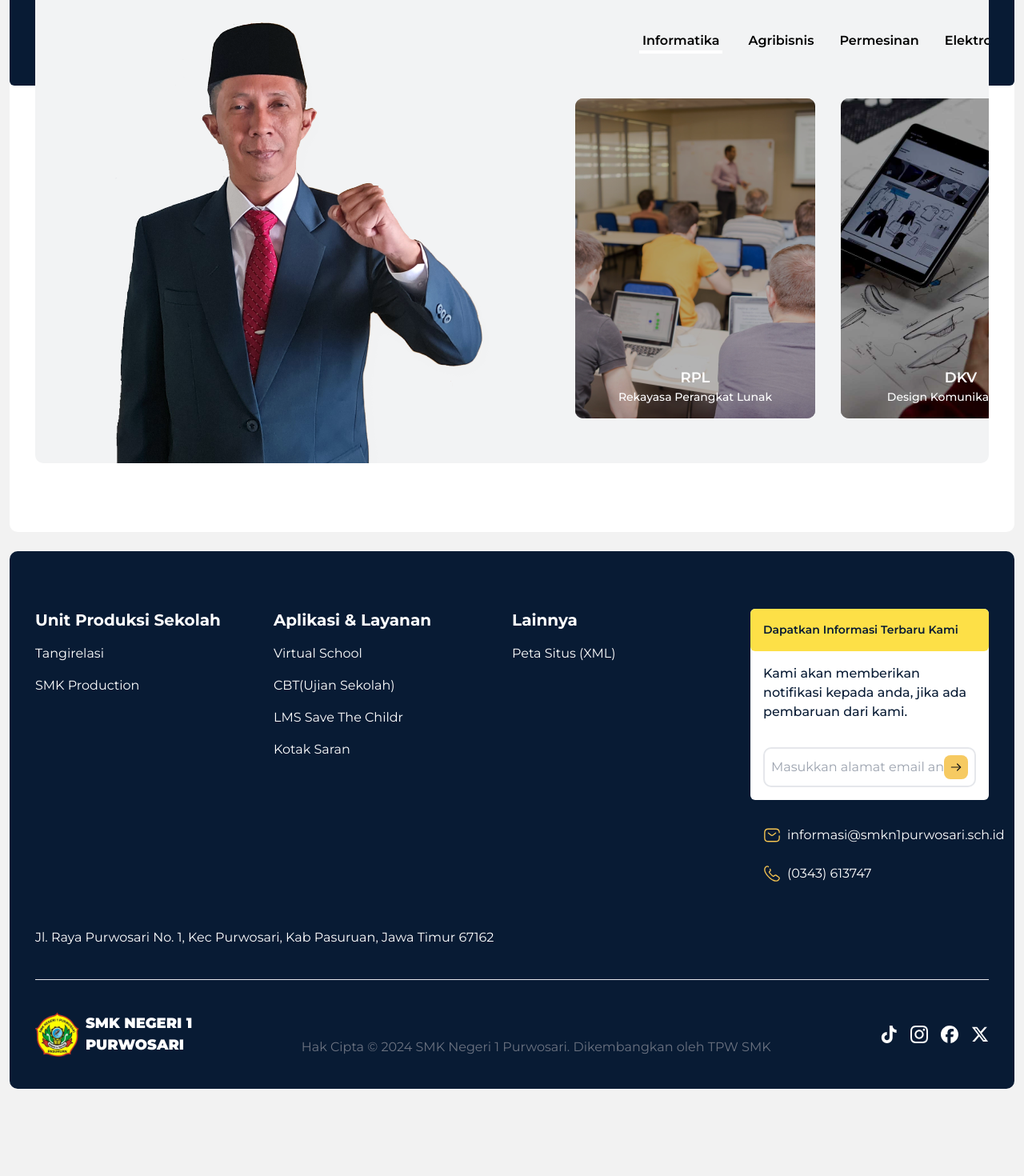
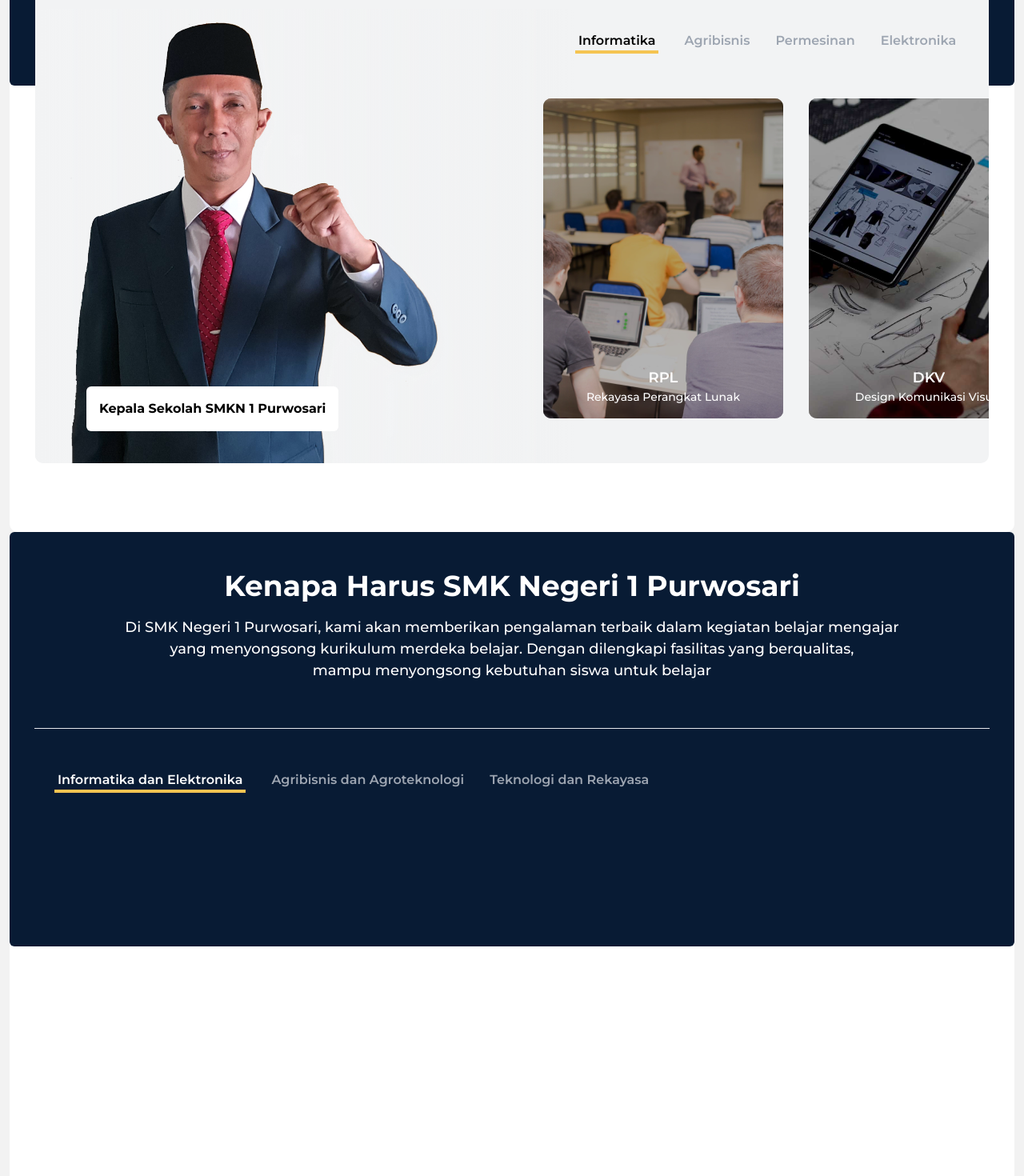
Before and after one commit to andranovia/smknusa-frontend, a Next.js app: page / in a window 1280 px wide. Shown: the part 1100-2570 px from the top of the page at 80% size. Before the commit the page ends 2473 px from the top, so only its background shows below. Built offline with nearby package versions, Linux system fonts and the light colour scheme.

Commit message:
style: Improve overall style and adding facility section.

```diff
--- a/package.json
+++ b/package.json
@@ -9,12 +9,14 @@
     "lint": "next lint"
   },
   "dependencies": {
+    "clsx": "^2.1.0",
     "framer-motion": "^11.0.8",
     "lodash": "^4.17.21",
     "next": "14.1.3",
     "react": "^18",
     "react-dom": "^18",
-    "react-fast-marquee": "^1.6.4"
+    "react-fast-marquee": "^1.6.4",
+    "tailwind-merge": "^2.2.1"
   },
   "devDependencies": {
     "@types/node": "^20",
--- a/src/app/page.tsx
+++ b/src/app/page.tsx
@@ -1,6 +1,7 @@
 import HomeHero from "@/components/home/home-hero";
 import HomeMajor from "@/components/home/home-major";
 import HomeSlider from "@/components/home/home-slider";
+import HomeFacility from "@/components/home/home-facility";
 
 export default function Home() {
   return (
@@ -8,6 +9,7 @@ export default function Home() {
       <HomeHero />
       <HomeSlider />
       <HomeMajor />
+      <HomeFacility />
     </main>
   );
 }
--- a/src/components/footer/footer.tsx
+++ b/src/components/footer/footer.tsx
@@ -29,7 +29,7 @@ export default function Footer() {
             </div>
           </div>
 
-          <div className="flex flex-col items-stretch  text-[#081B34] rounded-md md:w-1/4 ">
+          <div className="flex flex-col items-start justify-start  text-[#081B34] rounded-md md:w-1/4">
             <div className="flex flex-col bg-white rounded-md w-full">
               <div className="rounded-md bg-yellow-300 p-4">
                 <h2 className="text-[14px] font-[600]">
@@ -40,7 +40,7 @@ export default function Footer() {
                 Kami akan memberikan notifikasi kepada anda, jika ada pembaruan
                 dari kami.
               </div>
-              <div className="rounded-[10px] m-4 border-2 p-2 flex justify-between items-center ">
+              <div className="rounded-[10px] m-4 border-2 p-2 flex justify-between items-center">
                 <input
                   type="text"
                   name=""
@@ -57,7 +57,7 @@ export default function Footer() {
               </div>
             </div>
 
-            <div className="mt-4 p-4 text-white flex flex-col items-start gap-4 ">
+            <div className="mt-4 pt-4 text-white flex flex-col items-start gap-4 justify-start">
               <div className="flex items-center mr-4 mb-2">
                 <Image
                   src={"/assets/sms.svg"}
--- /dev/null
+++ b/src/components/home/home-facility.tsx
@@ -0,0 +1,49 @@
+import React from "react";
+
+const HomeFacility = () => {
+  return (
+    <>
+      <div className="w-full h-[62rem] bg-white rounded-[10px]">
+        <div className="flex flex-col items-center justify-center bg-primary  rounded-md text-white pt-10 pb-48">
+          <h1 className="font-[700] text-[36px]">
+            Kenapa Harus SMK Negeri 1 Purwosari
+          </h1>
+
+          <p className="font-[500] text-[18px] mt-[12px]">
+            Di SMK Negeri 1 Purwosari, kami akan memberikan pengalaman terbaik
+            dalam kegiatan belajar mengajar <br />
+            <span className="block text-center">
+              yang menyongsong kurikulum merdeka belajar. Dengan dilengkapi
+              fasilitas yang berqualitas,
+            </span>
+            <span className="block text-center">
+              mampu menyongsong kebutuhan siswa untuk belajar
+            </span>
+          </p>
+
+          <hr className="bg-white w-[95%] mt-[58px]" />
+
+          <div className="flex justify-start items-start w-full left-8 ">
+            <div className=" flex justify-between items-center px-4 gap-8 mt-12 mx-10">
+              <h1
+                className="font-[600] text-[16px] p-1 rounded-md relative transition-all w-min-content
+                        before:h-1 before:absolute before:bottom-0 before:right-0 before:bg-[#F5C451] before:transition-all before:duration-500
+                        before:w-full hover:before:left-0 hover:before:bg-primary cursor-pointer"
+              >
+                Informatika dan Elektronika
+              </h1>
+              <h1 className="font-[600] text-[16px] text-[#9DA5B1]">
+                Agribisnis dan Agroteknologi
+              </h1>
+              <h1 className="font-[600] text-[16px] text-[#9DA5B1]">
+                Teknologi dan Rekayasa
+              </h1>
+            </div>
+          </div>
+        </div>
+      </div>
+    </>
+  );
+};
+
+export default HomeFacility;
--- a/src/components/home/home-hero.tsx
+++ b/src/components/home/home-hero.tsx
@@ -2,7 +2,7 @@ import React from "react";
 
 const HomeHero = () => {
   return (
-    <div className="flex  justify-center items-center ">
+    <div className="flex justify-center items-center ">
       <div className="overflow-hidden rounded-[10px]">
         <video
           width={1600}
--- a/src/components/home/home-major.tsx
+++ b/src/components/home/home-major.tsx
@@ -24,7 +24,7 @@ const majorData = [
 
 const HomeMajor = () => {
   const startIndex = 0;
-  const dragThreshold = 100;
+  const dragThreshold = 50;
   const fallbackWidth = 100;
   const containerRef = useRef<HTMLDivElement>(null);
   const itemsRef = useRef<(HTMLDivElement | null)[]>([]);
@@ -32,9 +32,9 @@ const HomeMajor = () => {
   const canScrollPrev = activeSlide > 0;
   const canScrollNext = activeSlide < majorData.length - 1;
 
-  const maxLeftSlide = -250;
+  const maxLeftSlide = -280;
   const maxRightSlide = -20;
-  const offsetX = useMotionValue(0);
+  const offsetX = useMotionValue(-40);
   const animatedX = useSpring(offsetX, {
     damping: 20,
     stiffness: 150,
@@ -48,12 +48,18 @@ const HomeMajor = () => {
 
     animatedX.stop();
 
+    const currentOffset = animatedX.get();
+
     if (
       Math.abs(dragOffset) < dragThreshold ||
       (!canScrollPrev && dragOffset > 0) ||
       (!canScrollNext && dragOffset < 0)
     ) {
-      animatedX.set(maxRightSlide);
+      if (currentOffset > maxRightSlide) {
+        animatedX.set(maxRightSlide);
+      } else {
+        animatedX.set(currentOffset);
+      }
     } else {
       animatedX.set(maxLeftSlide);
     }
@@ -72,28 +78,39 @@ const HomeMajor = () => {
         <hr className="bg-white w-[95%] mt-20" />
       </div>
 
-      <div className="relative w-full h-full px-8  -top-32 ">
-        <div className="flex justify-start items-end relative bottom-0 bg-[#F2F3F4] overflow-hidden rounded-[10px] ">
+      <div className="relative  px-8  -top-32  ">
+        <div className="flex justify-start items-end relative bg-[#F2F3F4] overflow-hidden rounded-[10px] ">
           <Image
             src={"/assets/pak-rudi-1.png"}
             alt=""
             width={550}
             height={550}
             draggable={false}
-            className="h-full w-full relative z-20 -right-14 bg-gradient-to-r from-[#F2F3F4] to-transparent rounded-md"
+            className="w-full h-full z-20 bg-gradient-to-r from-[#F2F3F4]  to-transparent rounded-md"
           />
+          <div className="absolute bg-white left-16 bottom-10 p-4 rounded-md z-30">
+            <h1 className="font-[700] text-[16px]">
+              Kepala Sekolah SMKN 1 Purwosari
+            </h1>
+          </div>
           <div className="relative  flex flex-col gap-14 justify-center items-start h-full my-14">
-            <div className="mx-20 flex justify-center items-center gap-8">
+            <div className=" flex justify-start items-center gap-8">
               <h1
                 className="font-[600] text-[16px] p-1 rounded-md relative transition-all w-min-content
-                        before:h-1 before:absolute before:bottom-0 before:right-0 before:bg-white before:transition-all before:duration-500
-                        before:w-full hover:before:left-0 hover:before:bg-primary cursor-pointer"
+                        before:h-1 before:absolute before:bottom-0 before:right-0 before:bg-[#F5C451] before:transition-all before:duration-500
+                        before:w-full hover:before:left-0  cursor-pointer"
               >
                 Informatika
               </h1>
-              <h1 className="font-[600] text-[16px]">Agribisnis</h1>
-              <h1 className="font-[600] text-[16px]">Permesinan</h1>
-              <h1 className="font-[600] text-[16px]">Elektronika</h1>
+              <h1 className="font-[600] text-[16px] text-[#9DA5B1]">
+                Agribisnis
+              </h1>
+              <h1 className="font-[600] text-[16px] text-[#9DA5B1]">
+                Permesinan
+              </h1>
+              <h1 className="font-[600] text-[16px] text-[#9DA5B1]">
+                Elektronika
+              </h1>
             </div>
             <motion.div
               ref={containerRef}
@@ -109,7 +126,7 @@ const HomeMajor = () => {
                 left: -(fallbackWidth * (majorData.length - 1)),
                 right: fallbackWidth,
               }}
-              className="flex justify-end items-end gap-8   relative "
+              className="flex justify-end items-end gap-8    relative "
             >
               {majorData.map((data, index) => {
                 return (
```
Also changed, not shown: 1 other file (tests, documents, lock files or other folders).
